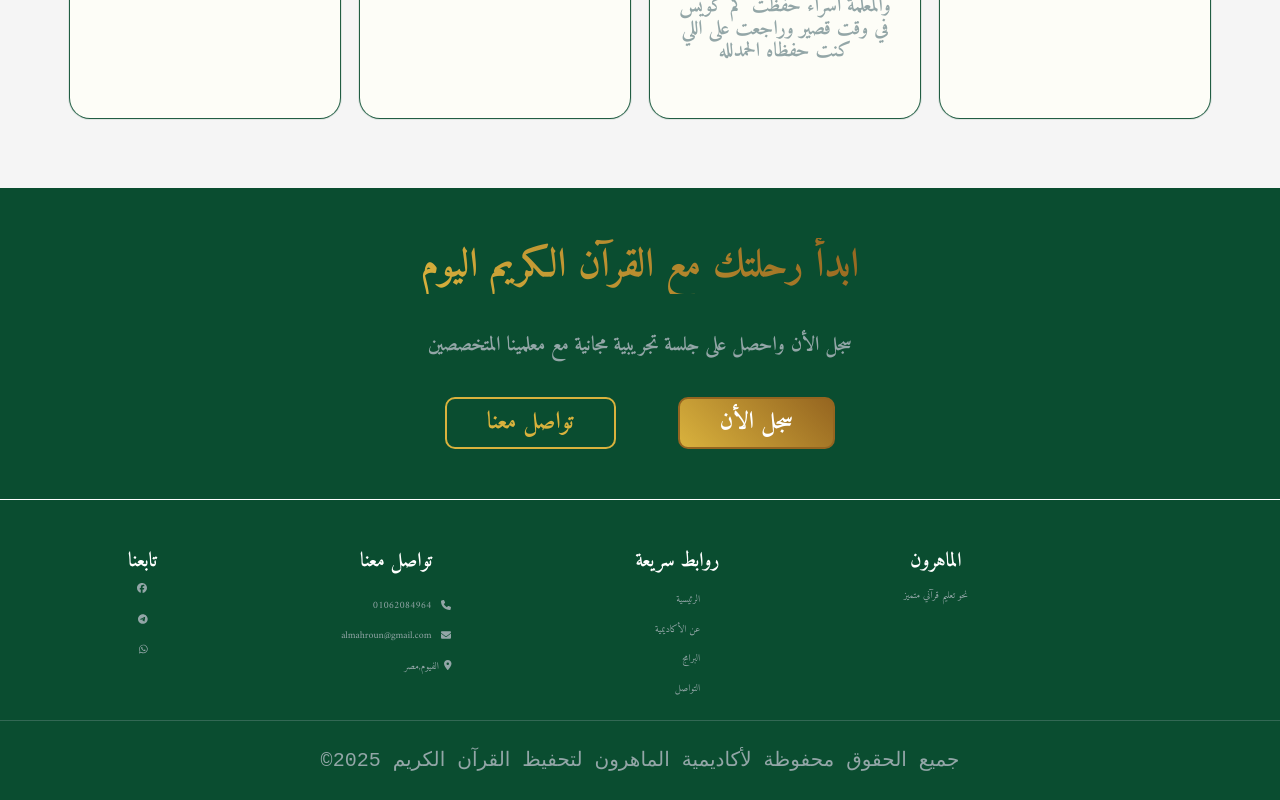
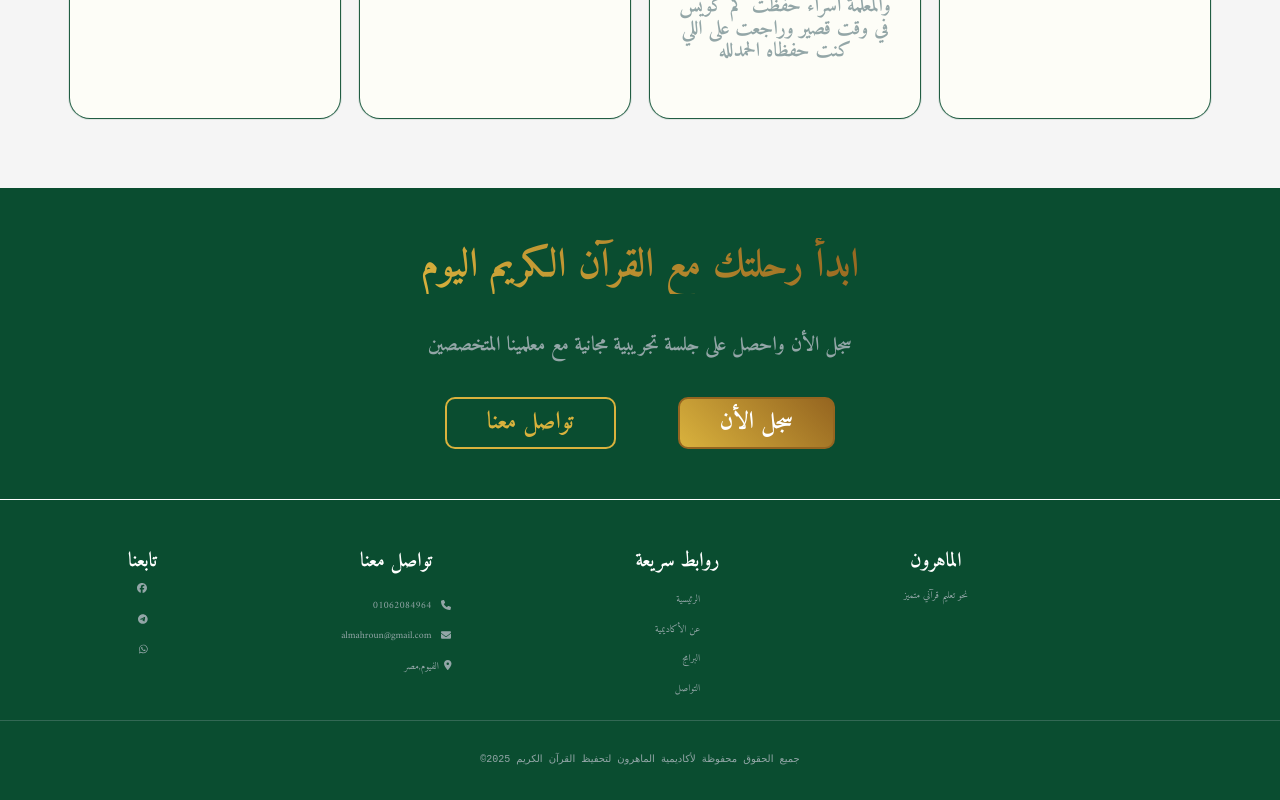
Before and after one commit to AN1001110/AlMaheroun-Academy, a React (Vite) app: page / in a window 1280 px wide. Shown: the part 2327-3127 px from the top of the page. Built offline with nearby package versions, Linux system fonts and the light colour scheme.

Commit message:
web app have done

```diff
--- a/src/components/Footer.jsx
+++ b/src/components/Footer.jsx
@@ -109,12 +109,12 @@ export default function Footer() {
           </div>
         </div>
         <div className="copy-right">
-          <p>
+          <span>
             <pre>
               جميع الحقوق محفوظة لأكاديمية الماهرون لتحفيظ القرآن الكريم{" "}
               {rightsDate}©
             </pre>
-          </p>
+          </span>
         </div>
       </div>
     </footer>
--- a/src/style/components/cards/MainProgramsCard.css
+++ b/src/style/components/cards/MainProgramsCard.css
@@ -116,3 +116,9 @@
   -ms-transform: scale(1.05);
   -o-transform: scale(1.05);
 }
+@media (max-width: 575.95px) {
+  .main-program-card  {
+    width: 80%;
+
+  }
+}
--- a/src/style/components/join.css
+++ b/src/style/components/join.css
@@ -78,5 +78,5 @@
     45deg,
     var(--logoColor1),
     var(--logoColor2)
-   );
+  );
 }
--- a/src/style/pages/programs.css
+++ b/src/style/pages/programs.css
@@ -8,6 +8,7 @@
   height: 90vh;
   background-image: url("../../assets/images/contactBackgroundImg.jpg");
   background-size: cover;
+
 }
 
 .programs-sec1 h1 {
@@ -23,7 +24,7 @@
   );
   background-clip: text;
   color: transparent;
-  text-wrap: nowrap;
+  text-wrap: wrap;
 }
 .programs-sec1 p {
   font-weight: 500;
```
